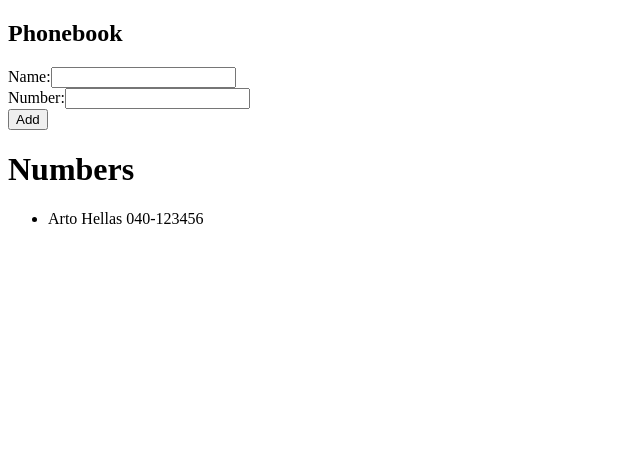
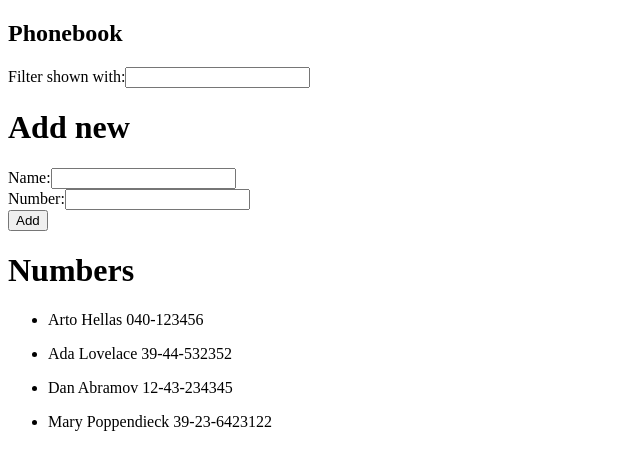
Before and after one commit to Sikarii/fullstack-open-course, a React (Vite) app in the folder 02-communicating-with-server/: page / in a window 1280 px wide. Shown: the top 470 px of the page, without its empty margins (0-640 px from the left). Built offline with nearby package versions, Linux system fonts and the light colour scheme.

Commit message:
Exercise 9 for communicating-with-server

```diff
--- a/02-communicating-with-server/src/App.jsx
+++ b/02-communicating-with-server/src/App.jsx
@@ -6,14 +6,33 @@
       name: "Arto Hellas",
       number: "040-123456",
     },
+    {
+      name: "Ada Lovelace",
+      number: "39-44-532352",
+    },
+    {
+      name: "Dan Abramov",
+      number: "12-43-234345",
+    },
+    {
+      name: "Mary Poppendieck",
+      number: "39-23-6423122",
+    },
   ];
 
   const [persons, setPersons] = useState(initialPersons);
+
+  const [search, setSearch] = useState("");
 
   const [newPerson, setNewPerson] = useState({
     name: "",
     number: "",
   });
+
+  // Ideally useMemo is used here
+  const filteredPersons = persons.filter((p) =>
+    p.name.toLowerCase().indexOf(search.toLowerCase()) != -1
+  );
 
   const addPerson = (event) => {
     event.preventDefault();
@@ -35,6 +54,18 @@
   return (
     <div>
       <h2>Phonebook</h2>
+
+      <div>
+        Filter shown with:
+        <input
+          type="text"
+          value={search}
+          onChange={(e) => setSearch(e.target.value)}
+       />
+      </div>
+
+      <div>
+        <h1>Add new</h1>
 
         <form onSubmit={addPerson}>
           <div>
@@ -61,11 +92,12 @@
             <button type="submit">Add</button>
           </div>
         </form>
+      </div>
 
       <div>
         <h1>Numbers</h1>
         <ul>
-          {persons.map((p) =>
+          {filteredPersons.map((p) =>
             <li key={p.name}>
               <p>{p.name} {p.number}</p>
             </li>
```
Lines whose indentation alone changed are shown as unchanged.
